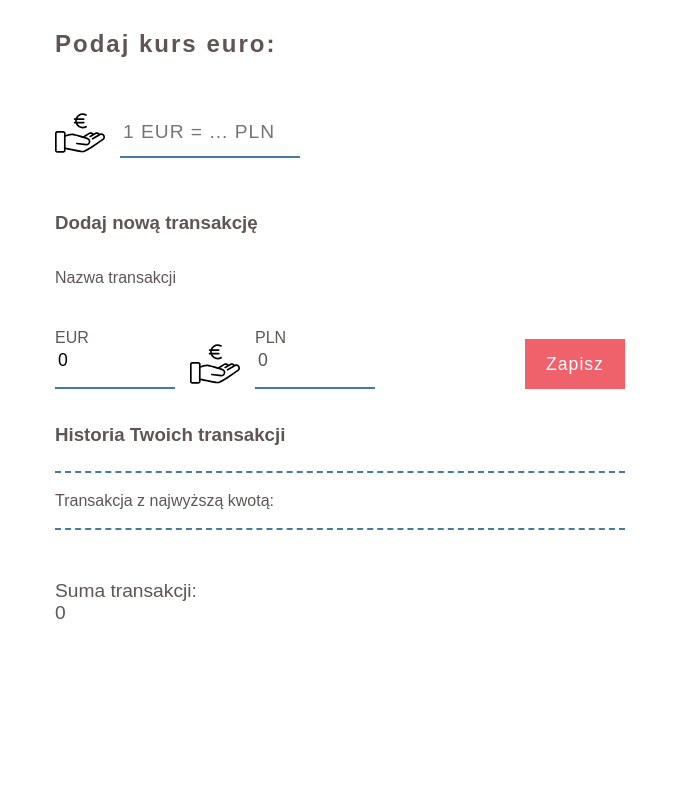
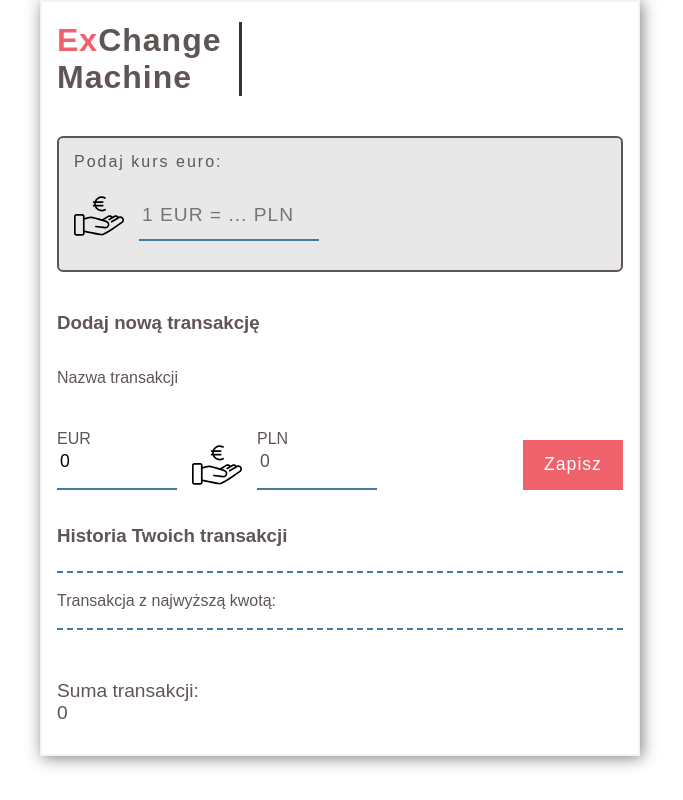
Before and after one commit to pbala794/react-exchange-rate, a React (Create React App) app: page / in a window 1280 px wide. Shown: the whole page, without its empty margins (300-983 px from the left). Built offline with nearby package versions, Linux system fonts and the light colour scheme.

Commit message:
rwd styling

```diff
--- a/src/components/App/App.css
+++ b/src/components/App/App.css
@@ -6,18 +6,22 @@
 
 html,
 body {
-    width: 100%;
-    height: 100%;
     font-family: 'Robot', sans-serif;
     color: #5f5555;
+    display: flex;
+    flex-direction: column;
+    justify-content: center;
 }
 
 .app-container {
     width: 90%;
+    min-height: 90vh;
     max-width: 600px;
     margin: 0 auto;
-    padding: 30px 15px;
+    padding: 10px 15px 30px;
     display: flex;
     flex-direction: column;
     justify-content: center;
+    border: 2px solid #f3f3f4;
+    box-shadow: 2px 2px 15px grey;
 }
--- a/src/components/App/App.js
+++ b/src/components/App/App.js
@@ -23,6 +23,7 @@ class App extends Component {
       this.convertToPLN = this.convertToPLN.bind(this);
       this.handleNameInput = this.handleNameInput.bind(this);
       this.handleTranSave = this.handleTranSave.bind(this);
+      this.handleDeleteItem = this.handleDeleteItem.bind(this);
     }
 
     handleEurRateInput(inputValue) {
@@ -58,6 +59,10 @@ class App extends Component {
       });
     }
 
+    handleDeleteItem() {
+
+    }
+
     render() {
       const {convertedPlnAmout, transactions} = this.state;
         return(
@@ -69,7 +74,10 @@ class App extends Component {
               onNameChange={ this.handleNameInput }
               onTransactionSave={ this.handleTranSave }
             />
-            <TransactionList transactions={ transactions }/>
+            <TransactionList
+              transactions={ transactions }
+              onDeleteItem={ this.handleDeleteItem }
+            />
           </div>
         );
     }
--- a/src/components/CurrencyTransation/CurrencyTransaction.css
+++ b/src/components/CurrencyTransation/CurrencyTransaction.css
@@ -1,4 +1,27 @@
-h2 {
+.top-header {
+    background: #e8e8e8 ;
+    padding: 15px 15px 25px 15px;
+    border-radius: 6px;
+}
+
+.app-title {
+    width: 185px;
+    margin: 10px 0;
+    border-right: 3px solid #333;
+    padding-right: 0;
+    letter-spacing: 1px;
+}
+
+.app-title span {
+    color: #ef626c;
+}
+
+.top-header {
+    margin-top: 40px;
+    border: 2px solid #5f5555;
+}
+
+.top-header > p {
     letter-spacing: 2px;
 }
 
@@ -7,7 +30,7 @@ h2 {
     width: 50px;
     height: 50px;
     position: relative;
-    margin-top: 50px;
+    margin-top: 20px;
 }
 
 .eur-input input {
@@ -18,6 +41,11 @@ h2 {
     margin-left: 15px;
     font-size: 1.2em;
     max-width: 180px;
+    background: transparent;
+}
+
+.eur-input img {
+    max-width: 50px;
 }
 
 .eur-input input::placeholder {
@@ -32,7 +60,7 @@ h2 {
 }
 
 .transaction-content {
-    margin-top: 50px;
+    margin-top: 40px;
 }
 
 .transaction-content form {
@@ -127,9 +155,13 @@ input:invalid {
 /* media queries */
 
 @media (max-width: 575.98px) {
+    .eur-input {
+        margin-top: 20px;
+    }
+
     .eur-input input {
-        max-width: 150px;
-        font-size: 0.9em;
+        max-width: 100px;
+        font-size: 0.8em;
     }
 
     .eur-input input::placeholder {
--- a/src/components/CurrencyTransation/CurrencyTransaction.js
+++ b/src/components/CurrencyTransation/CurrencyTransaction.js
@@ -35,14 +35,16 @@ class CurrencyTransaction extends Component {
 
         return (
           <div>
-
-            <h2>Podaj kurs euro:</h2>
-            <span className="eur-input">
-                <img src="img/euro.svg" alt="eur-icon" />
-                <input type="text" id="rate" placeholder="1 EUR = ... PLN" pattern="\d+(.\d)?"
-                    onChange={ this.handleInputChange }
-                />
-            </span>
+            <h1 className="app-title"><span>Ex</span>Change Machine</h1>
+            <header className="top-header">
+                <p>Podaj kurs euro:</p>
+                <div className="eur-input">
+                    <img src="img/euro.svg" alt="eur-icon" />
+                    <input type="text" id="rate" placeholder="1 EUR = ... PLN" pattern="\d+(.\d)?"
+                        onChange={ this.handleInputChange }
+                    />
+                </div>
+            </header>
 
             <div className="transaction-content">
                <h3>Dodaj nową transakcję</h3>
--- a/src/components/TransactionList/TransactionList.js
+++ b/src/components/TransactionList/TransactionList.js
@@ -8,6 +8,7 @@ class TransactionList extends Component {
     super(props);
 
     this.calcMaxTransaction = this.calcMaxTransaction.bind(this);
+    this.handleDeleteItem = this.handleDeleteItem.bind(this);
   }
 
   calcMaxTransaction() {
@@ -18,6 +19,10 @@ class TransactionList extends Component {
     const maxValue = Math.max(...valueArr);
 
     return maxValue > 0 ? maxValue : '';
+  }
+
+  handleDeleteItem(e) {
+    this.props.onDeleteItem(e.target.attributes);
   }
 
   render() {
@@ -43,7 +48,7 @@ class TransactionList extends Component {
                     {transaction.transactionName}
                     {transaction.currencyAmount} |
                     {transaction.convertedPlnAmout}
-                    <span>X</span>
+                    <span onClick={ this.handleDeleteItem } >X</span>
                   </li>
                 )
               })
```
